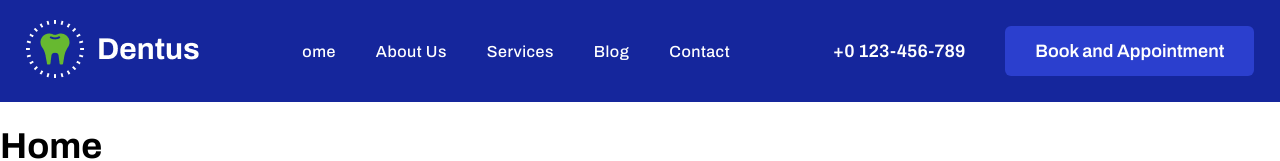
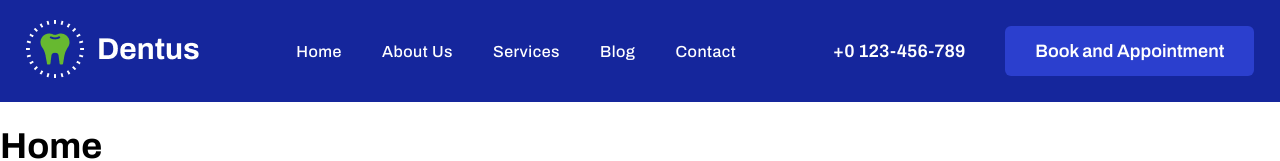
Before and after one commit to kamleshyad/Dentus, a React (Vite) app: page / in a window 1280 px wide. Shown: the top 161 px of the page. Built offline with nearby package versions, Linux system fonts and the light colour scheme.

Commit message:
Name restored

```diff
--- a/src/compnents/Header.jsx
+++ b/src/compnents/Header.jsx
@@ -14,7 +14,7 @@ export const Header = ()=>{
                         <div className="topnav">
                             <ul className="reset">
                                 <li>
-                                    <NavLink to="/">ome</NavLink>
+                                    <NavLink to="/">Home</NavLink>
                                 </li>
                                 <li>
                                     <NavLink to="about/">About Us</NavLink>
```
